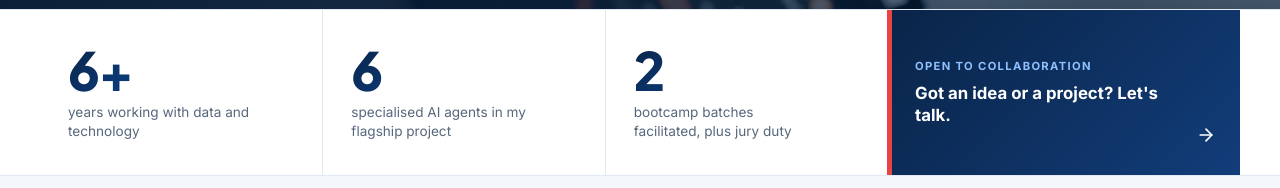
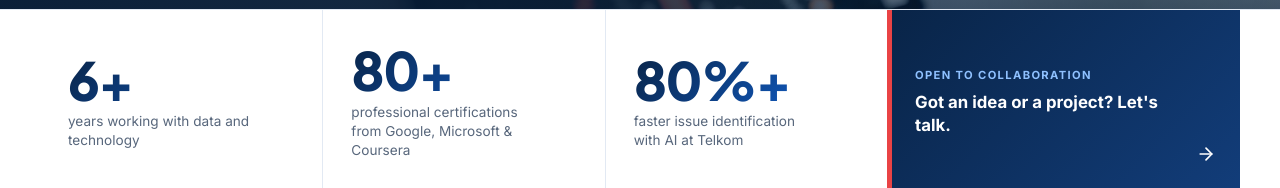
Before and after one commit to adryanra97/alvin-homepage, a Next.js app: page / in a window 1280 px wide. Shown: the part 764-952 px from the top of the page. Built offline with nearby package versions, Linux system fonts and the light colour scheme; no server answers.

Commit message:
Use stronger highlight numbers in the home band

```diff
--- a/app/page.tsx
+++ b/app/page.tsx
@@ -12,8 +12,8 @@ import HeroCollage from "@/components/HeroCollage";
 
 const highlights = (years: number) => [
   { value: `${years}+`, label: "years working with data and technology" },
-  { value: "6", label: "specialised AI agents in my flagship project" },
-  { value: "2", label: "bootcamp batches facilitated, plus jury duty" },
+  { value: "80+", label: "professional certifications from Google, Microsoft & Coursera" },
+  { value: "80%+", label: "faster issue identification with AI at Telkom" },
 ];
 
 export default function Home() {
```
